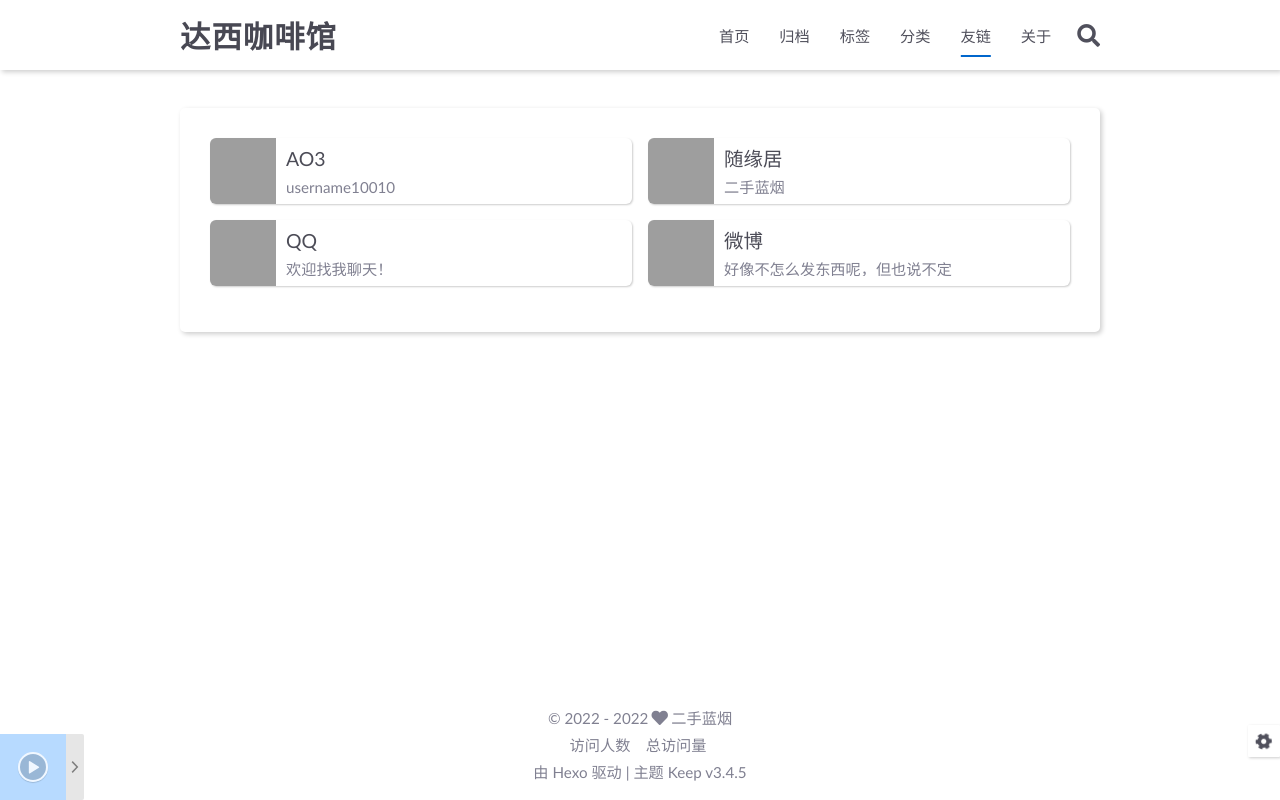
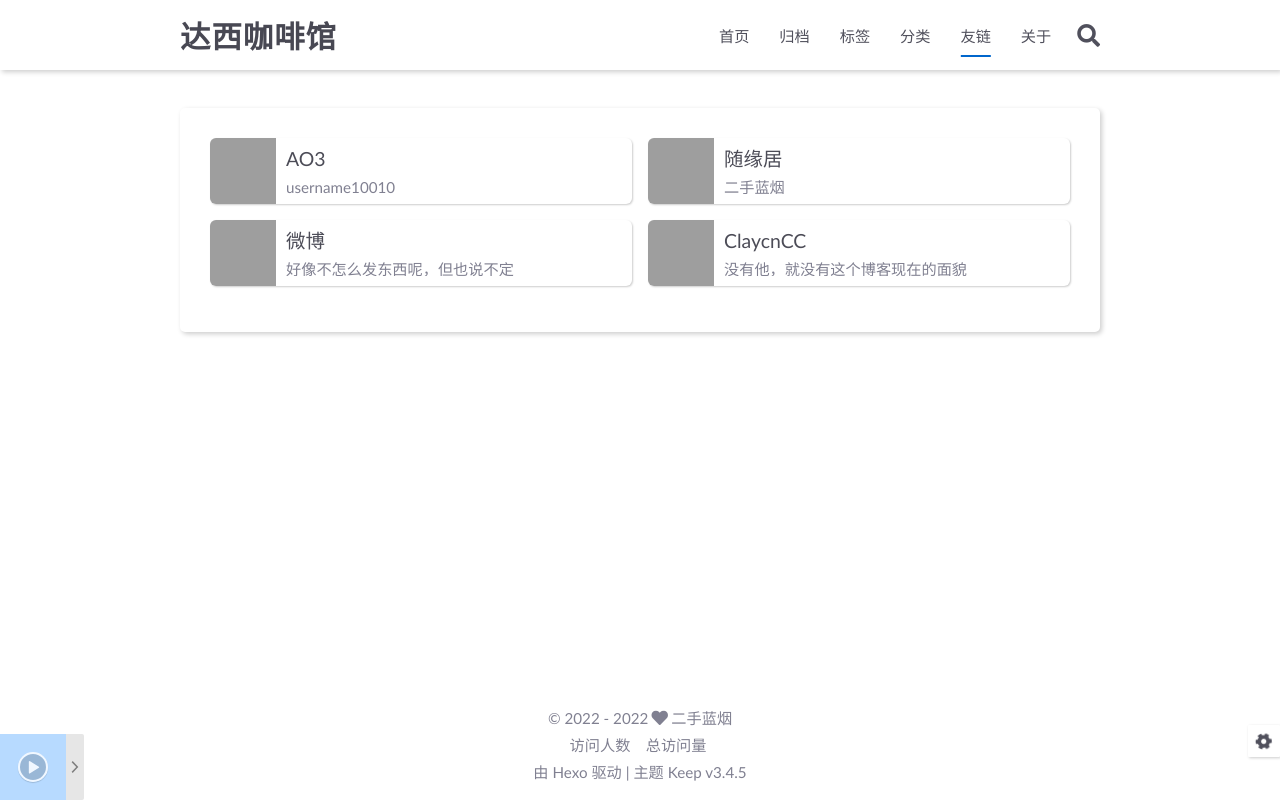
Before and after one commit to ershoulanyan/ershoulanyan.github.io, a plain HTML site: page links/index.html in a window 1280 px wide. Drawn offline with Linux system fonts and the light colour scheme; some packages are replaced by stand-ins of ours; files that its build step writes are made by us from their sources; grey boxes are pictures that could not be loaded; a script that the page names is missing; files whose address does not match are found by name.

Commit message:
Site updated: 2022-08-27 14:48:20

```diff
--- a/links/index.html
+++ b/links/index.html
@@ -223,25 +223,6 @@
             </li>
 
             <li class="friends-link-item">
-                <a target="_blank" rel="noopener" href="https://qm.qq.com/cgi-bin/qm/qr?k=9ZxQIFcRYa_98-DFYe1DnH7BWqFgQbCP&amp;noverify=0">
-                    <div class="content">
-                        <div class="avatar radius">
-
-                                <img class="radius"
-                                     src="https://s1.vika.cn/space/2022/08/25/4784becb0c8245f89a5dac94d90b8cee"
-                                     onerror="this.style.display='none'"
-                                >
-
-                        </div>
-                        <div class="info">
-                            <div class="name ellipsis">QQ</div>
-                            <div class="description ellipsis">欢迎找我聊天！</div>
-                        </div>
-                    </div>
-                </a>
-            </li>
-
-            <li class="friends-link-item">
                 <a target="_blank" rel="noopener" href="https://weibo.com/u/6983565421">
                     <div class="content">
                         <div class="avatar radius">
@@ -255,6 +236,25 @@
                         <div class="info">
                             <div class="name ellipsis">微博</div>
                             <div class="description ellipsis">好像不怎么发东西呢，但也说不定</div>
+                        </div>
+                    </div>
+                </a>
+            </li>
+
+            <li class="friends-link-item">
+                <a target="_blank" rel="noopener" href="https://clancycc.github.io/">
+                    <div class="content">
+                        <div class="avatar radius">
+
+                                <img class="radius"
+                                     src="https://s1.vika.cn/space/2022/08/27/184b84733c834449bfc50c5f48d50894"
+                                     onerror="this.style.display='none'"
+                                >
+
+                        </div>
+                        <div class="info">
+                            <div class="name ellipsis">ClaycnCC</div>
+                            <div class="description ellipsis">没有他，就没有这个博客现在的面貌</div>
                         </div>
                     </div>
                 </a>
```
